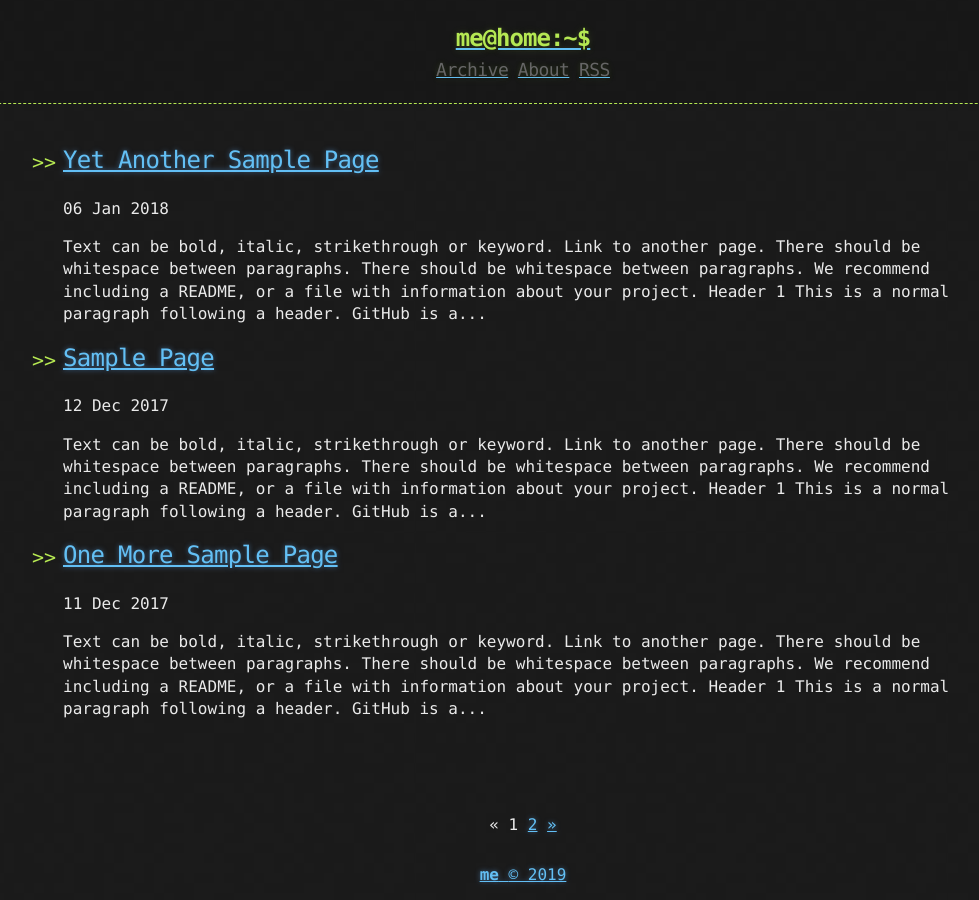
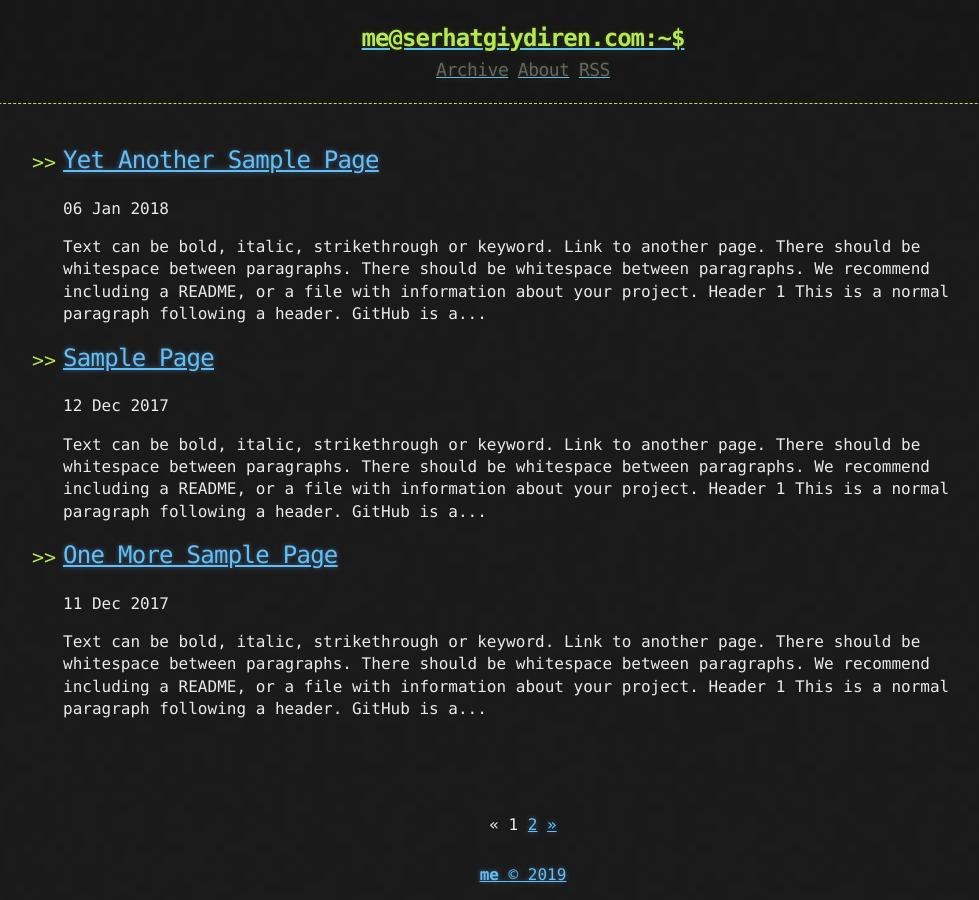
Before and after one commit to goodHunter27/serhatgiydiren.github.io, a Jekyll site: the page built from index.html, in a window 1280 px wide. Shown: the whole page, without its empty margins (117-1096 px from the left). Built offline with Jekyll 4.4.1, drawn with Linux system fonts in a browser that asks for light colours; the list of posts is cut into pages by our own code.

Commit message:
Update header.html

```diff
--- a/_includes/header.html
+++ b/_includes/header.html
@@ -2,7 +2,7 @@
   <div>
     <a href="{{ "/" | prepend: site.baseurl | replace: '//', '/' }}">
     {% assign owner_first_name = site.owner | split: " " %}
-    <h1>{{ owner_first_name[0] | downcase }}@home:~$</h1>
+    <h1>{{ site.description }}:~$</h1>
     </a>
     <div class="header-links">
       {% include links.html %}
```
